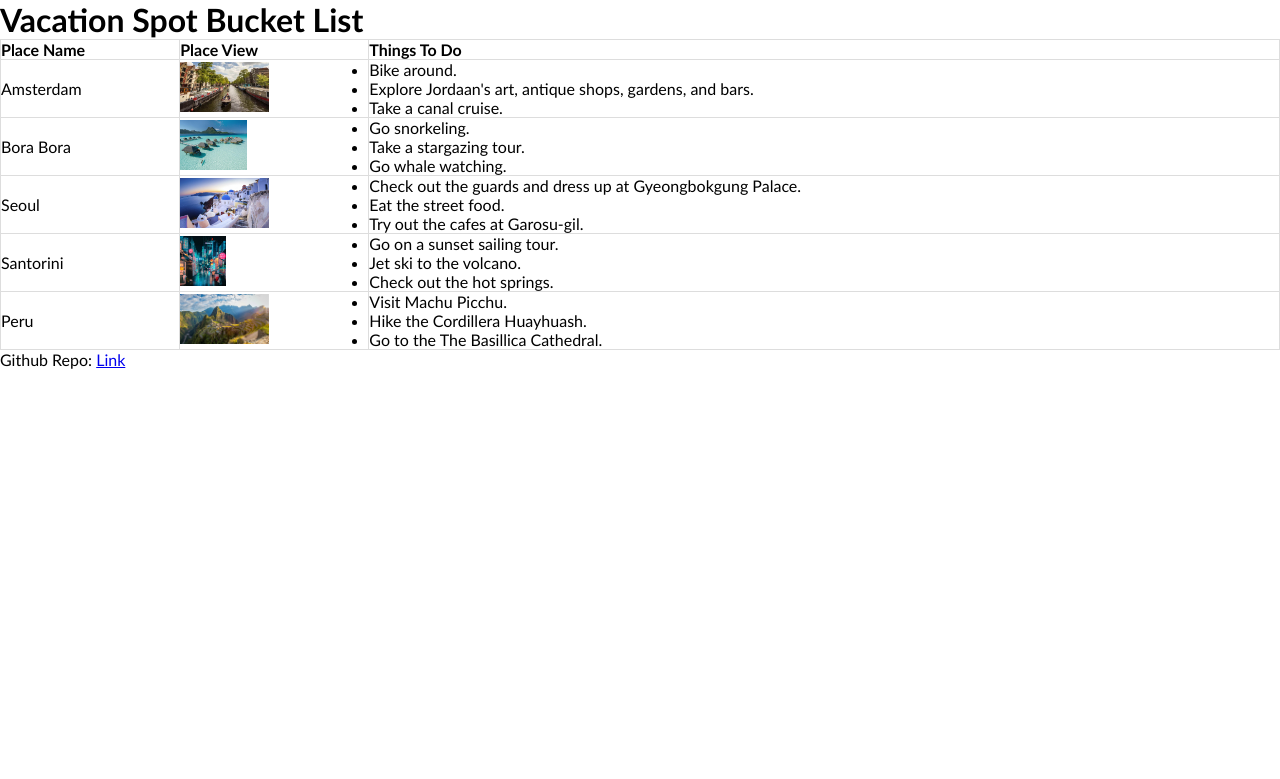
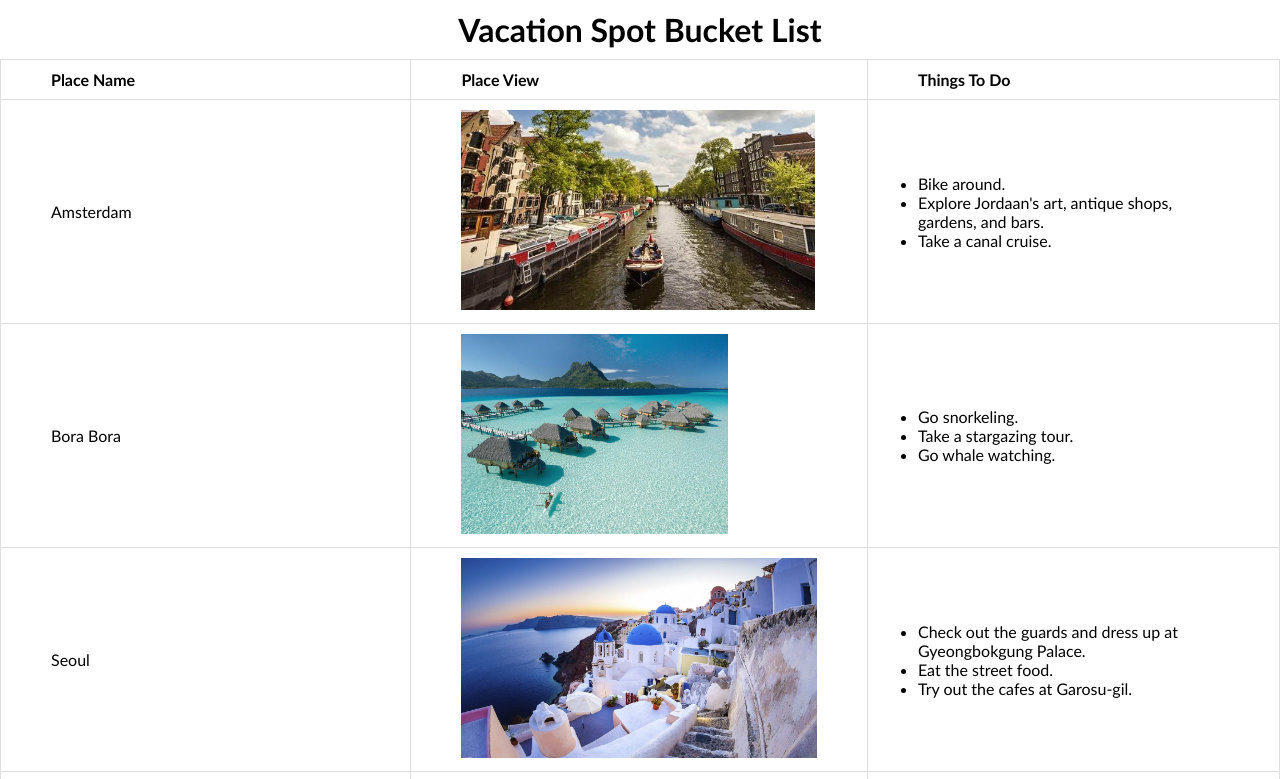
Before and after one commit to jenniferlai43/cs291aproj0, a plain HTML site: page index.html in a window 1280 px wide. Shown: the top 779 px of the page. Drawn offline with Linux system fonts and the light colour scheme.

Commit message:
Added margin CSS for elements

```diff
--- a/css/main.css
+++ b/css/main.css
@@ -8,17 +8,24 @@
    	font-family: "Trebuchet MS", Helvetica, sans-serif;
 }
 
-.place-table {
+h1 {
+	text-align: center;
+	margin: 10px;
+}
+
+table {
  	border-collapse: collapse;
   	width: 100%;
 }
 
 img {
-	height: 50px;
+	height: 200px;
 	width: auto;
 }
 
 td, th {
 	border: 1px solid var(--border-color);
   	text-align: left;
+  	padding: 10px 50px;
+  	width: 33%;
 }
--- a/index.html
+++ b/index.html
@@ -6,7 +6,7 @@
 	</head>
 	<body>
 		<h1>Vacation Spot Bucket List</h1>
-		<table class="place-table">
+		<table>
 			<tr>
 				<th>Place Name</th>
 				<th>Place View</th>
```
